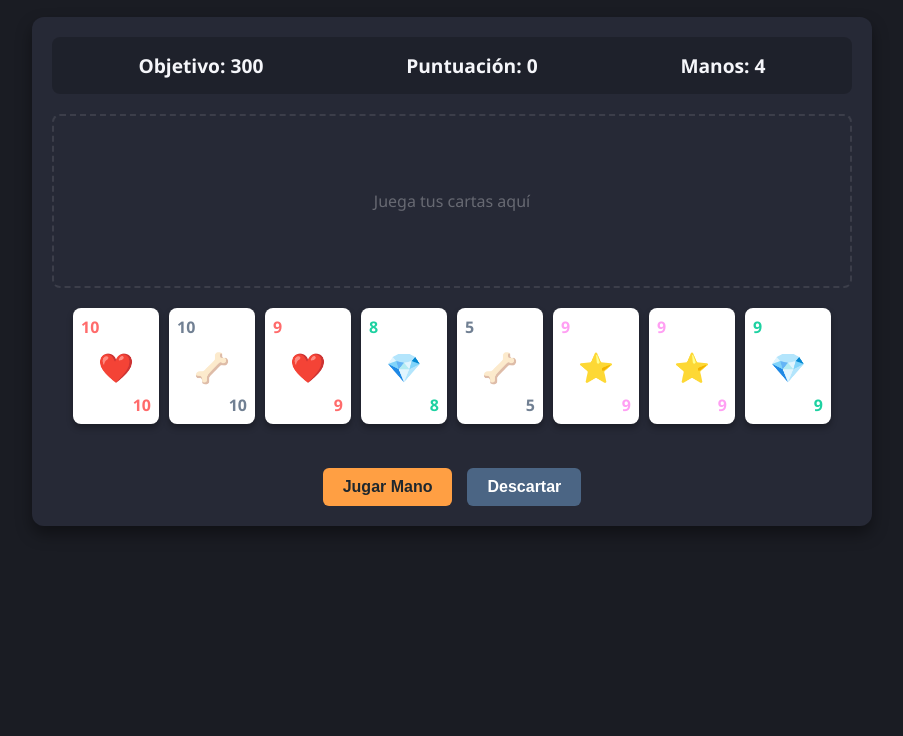
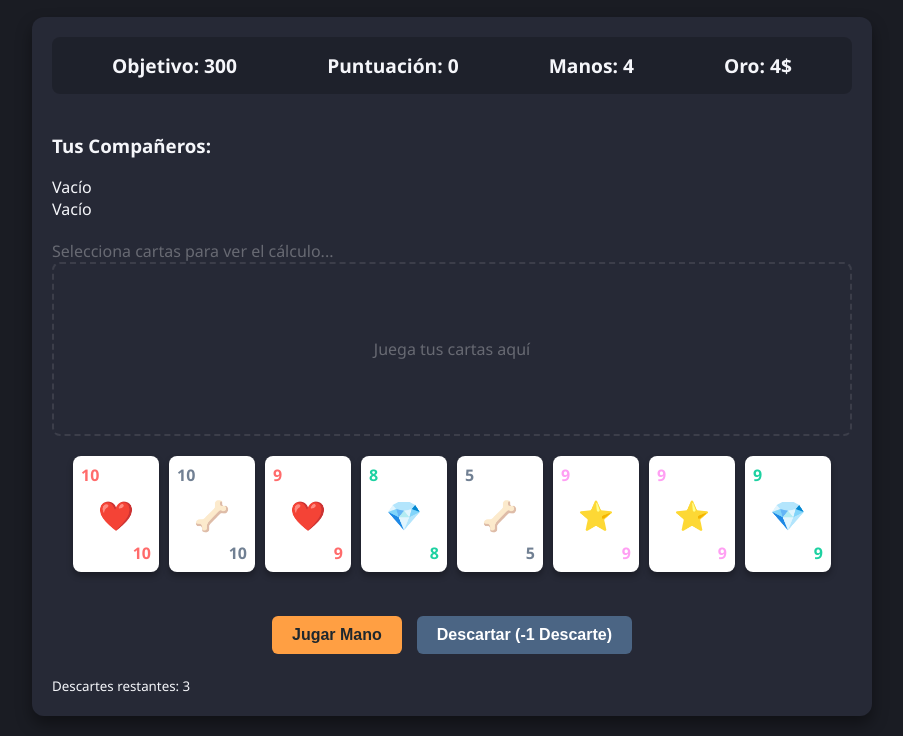
Before and after one commit to melissa-byeol/Wolfylatro, a plain HTML site: page index.html in a window 1280 px wide. Shown: the part 132-868 px from the top of the page, without its empty margins (188-1091 px from the left). Before the commit the page ends 840 px from the top, so only its background shows below. Drawn offline with Linux system fonts and the light colour scheme.

Commit message:
Add gold display and update discard button text

```diff
--- a/index.html
+++ b/index.html
@@ -19,11 +19,27 @@
             <div>Objetivo: <span id="target-score">300</span></div>
             <div>Puntuación: <span id="current-score">0</span></div>
             <div>Manos: <span id="hands-left">4</span></div>
+            <div>Oro: <span id="gold-display">4</span>$</div>
         </div>
 
-        <!-- Zona de Cartas Jugadas -->
-        <div class="play-area" id="play-area">
-            <span class="placeholder-text">Juega tus cartas aquí</span>
+        <!-- Zona de Jokers (Mascotas) -->
+        <div class="joker-area">
+            <h3>Tus Compañeros:</h3>
+            <div id="joker-slots" class="joker-slots">
+                <!-- Los jokers equipados aparecerán aquí -->
+                <div class="joker-slot empty">Vacío</div>
+                <div class="joker-slot empty">Vacío</div>
+            </div>
+        </div>
+
+        <!-- Zona de Cartas Jugadas & Resumen de Cálculo -->
+        <div class="play-section">
+            <div class="calculation-panel" id="calc-panel">
+                <span class="placeholder-text">Selecciona cartas para ver el cálculo...</span>
+            </div>
+            <div class="play-area" id="play-area">
+                <span class="placeholder-text">Juega tus cartas aquí</span>
+            </div>
         </div>
 
         <!-- Mano del Jugador -->
@@ -34,7 +50,11 @@
         <!-- Botones de Acción -->
         <div class="controls">
             <button id="play-btn">Jugar Mano</button>
-            <button id="discard-btn" class="secondary-btn">Descartar</button>
+            <button id="discard-btn" class="secondary-btn">Descartar (-1 Descarte)</button>
+        </div>
+
+        <div class="info-bar">
+            <small>Descartes restantes: <span id="discards-left">3</span></small>
         </div>
     </div>
 
```
